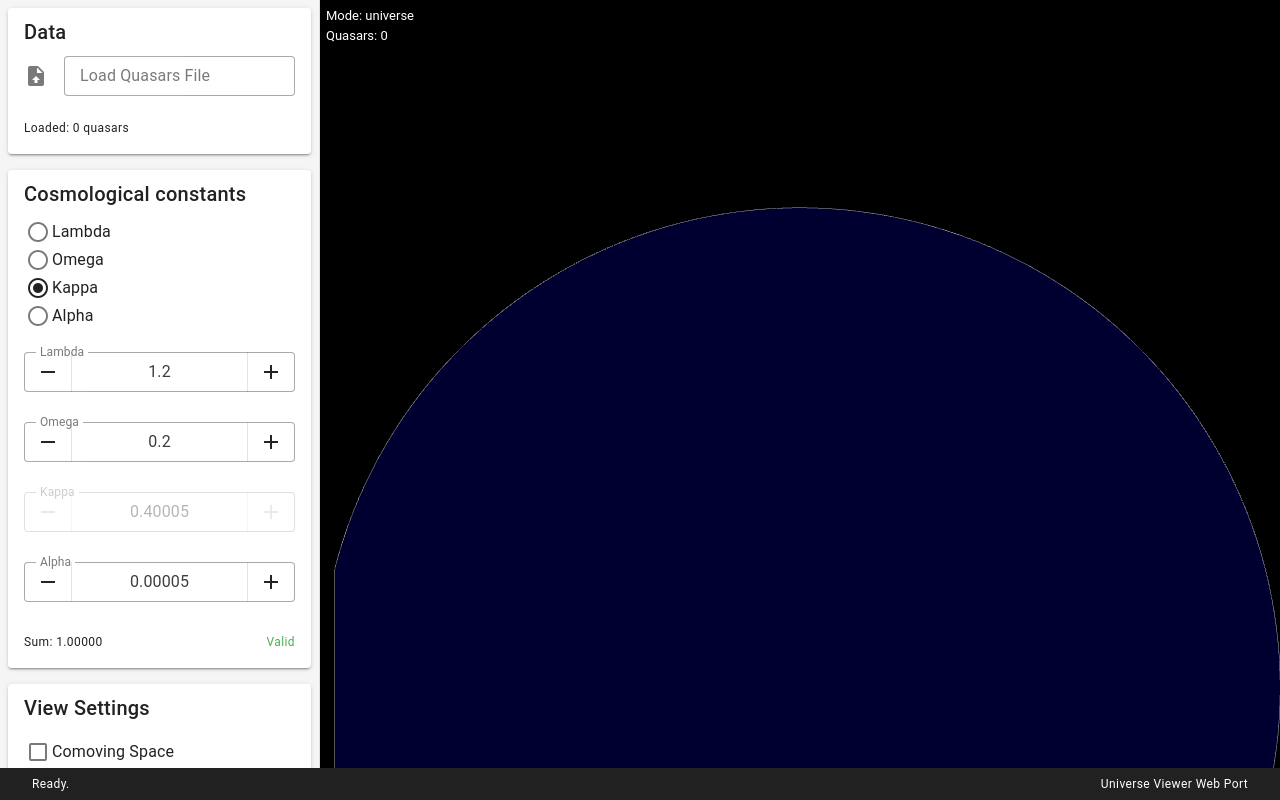
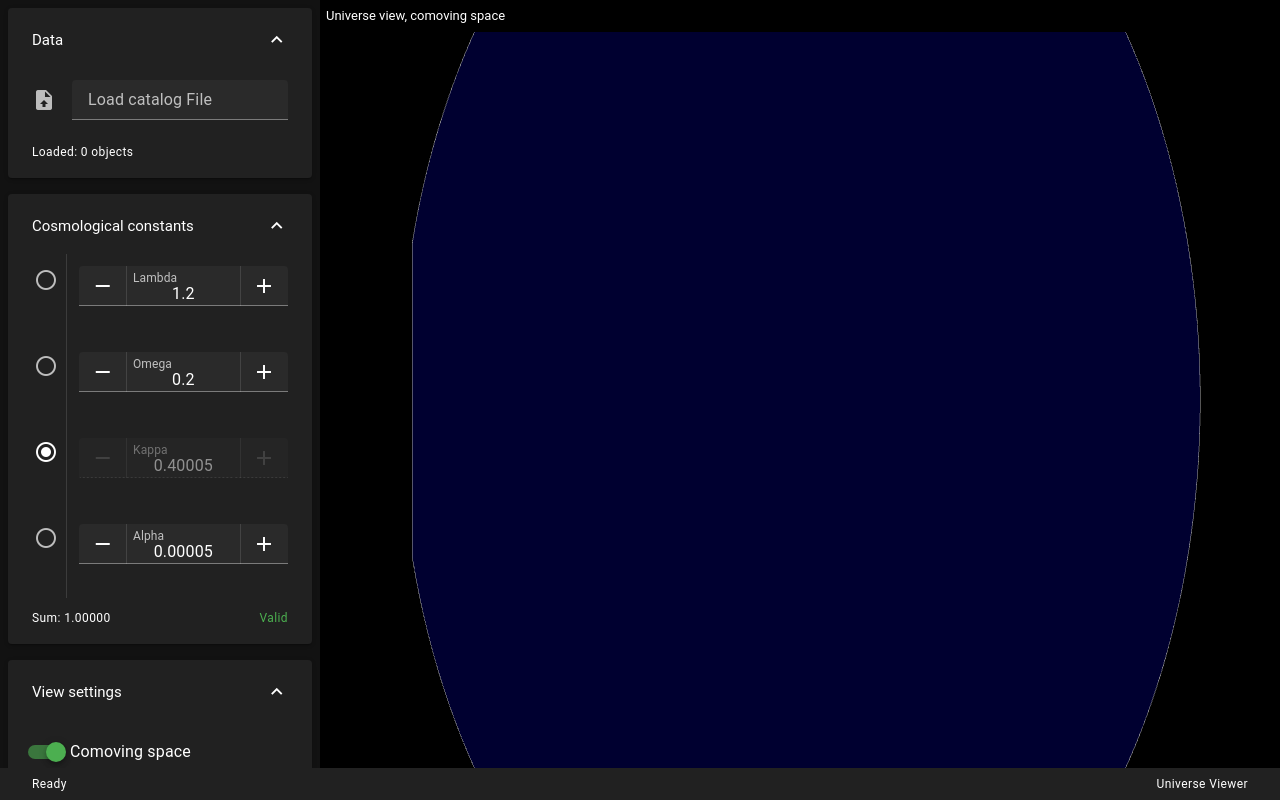
Before and after one commit to UniverseViewer/universe-viewer, a Vue app: page / in a window 1280 px wide. Built offline with nearby package versions, Linux system fonts and the light colour scheme.

Commit message:
Improved GUI

```diff
--- a/src/components/ViewerCanvas.vue
+++ b/src/components/ViewerCanvas.vue
@@ -12,8 +12,7 @@
 
     <!-- HUD (mode, points count) -->
     <div class="hud">
-      <div>Mode: {{ modeName }}</div>
-      <div>Quasars: {{ quasars ? quasars.length : 0 }}</div>
+      <div>{{ modeName }}</div>
     </div>
   </div>
 </template>
@@ -75,7 +74,16 @@ export default {
       refGroup: null,
     })
 
-    const modeName = computed(() => (state.mode === state.UNIVERSE_MODE ? 'universe' : 'sky'))
+    const modeName = computed(() => {
+      let value
+      if (state.mode === state.UNIVERSE_MODE) {
+        value = 'Universe view, '
+        value += comovingSpaceFlag.value ? 'comoving space' : 'reference space'
+      } else {
+        value = 'Sky view'
+      }
+      return value
+    })
 
     const selectionStyle = computed(() => {
       const x = Math.min(state.selectX1, state.selectX2)
--- a/src/main.js
+++ b/src/main.js
@@ -18,6 +18,9 @@ const vuetify = createVuetify({
       mdi,
     },
   },
+  theme: {
+    defaultTheme: 'dark',
+  },
 })
 
 import { createPinia } from 'pinia'
--- a/src/stores/universe.js
+++ b/src/stores/universe.js
@@ -40,7 +40,7 @@ export const useUniverseStore = defineStore('universe', () => {
 
   const viewerCanvas = ref(null)
   const precisionEnabled = ref(false)
-  const comovingSpaceFlag = ref(false)
+  const comovingSpaceFlag = ref(true)
   const somethingToShow = ref(false)
   const mainWin = ref(null)
   const pointSize = ref(2.0)
@@ -100,7 +100,7 @@ export const useUniverseStore = defineStore('universe', () => {
     userRA1.value = 0.0
     userDec1.value = 0.0
     userBeta.value = 0.0
-    comovingSpaceFlag.value = false
+    comovingSpaceFlag.value = true
     somethingToShow.value = false
   }
 
--- a/src/views/MainWindow.vue
+++ b/src/views/MainWindow.vue
@@ -4,33 +4,44 @@
       <v-container fluid class="fill-height pa-0 ma-0">
         <v-row no-gutters style="height: 100%">
           <!-- LEFT SIDEBAR -->
-          <v-col cols="3" class="pa-2 left-panel" style="overflow-y: auto; height: 100%">
+          <v-col cols="3" class="pa-2 bg_surface left-panel">
+            <v-expansion-panels
+              multiple
+              v-model="opened_panels"
+            >
             <!-- DATA LOADING -->
-            <v-card elevation="2" class="mb-4">
-              <v-card-title class="text-h6">Data</v-card-title>
-              <v-card-text>
+            <v-expansion-panel
+              title="Data"
+              value="data"
+            >
+              <v-expansion-panel-text>
                 <v-file-input
-                  label="Load Quasars File"
+                  label="Load catalog File"
                   accept=".dat,.txt"
                   @change="onFileChange"
+                  prepend-icon="mdi-file-upload"
                   density="compact"
-                  variant="outlined"
-                  prepend-icon="mdi-file-upload"
                 ></v-file-input>
-                <div class="text-caption">Loaded: {{ quasars ? quasars.length : 0 }} quasars</div>
-              </v-card-text>
-            </v-card>
+                <div class="text-caption">Loaded: {{ quasars ? quasars.length : 0 }} objects</div>
+              </v-expansion-panel-text>
+            </v-expansion-panel>
 
             <!-- COSMOLOGICAL CONSTANTS -->
-            <v-card elevation="2" class="mb-4">
-              <v-card-title class="text-h6">Cosmological constants</v-card-title>
-              <v-card-text>
+            <v-expansion-panel
+              title="Cosmological constants"
+              value="constants"
+            >
+              <v-expansion-panel-text>
                 <v-radio-group v-model="selectedConst" density="compact">
-                  <v-radio label="Lambda" value="lambda"></v-radio>
-                  <v-radio label="Omega" value="omega"></v-radio>
-                  <v-radio label="Kappa" value="kappa"></v-radio>
-                  <v-radio label="Alpha" value="alpha"></v-radio>
-                </v-radio-group>
+                  <v-row>
+                    <v-col cols="2" class="border-e">
+                      <v-tooltip text="Lambda as derived parameter">
+                        <template #activator="{ props }">
+                          <v-radio value="lambda" v-bind="props"></v-radio>
+                        </template>
+                      </v-tooltip>
+                    </v-col>
+                    <v-col cols="10">
                       <v-number-input
                         v-model="lambda"
                         :disabled="selectedConst === 'lambda'"
@@ -39,9 +50,18 @@
                         :step="0.05"
                         control-variant="split"
                         density="compact"
-                  variant="outlined"
-                  class="mb-2"
                       ></v-number-input>
+                    </v-col>
+                  </v-row>
+                  <v-row>
+                    <v-col cols="2" class="border-e">
+                      <v-tooltip text="Omega as derived parameter">
+                        <template #activator="{ props }">
+                          <v-radio value="omega" v-bind="props"></v-radio>
+                        </template>
+                      </v-tooltip>
+                    </v-col>
+                    <v-col cols="10">
                       <v-number-input
                         v-model="omega"
                         :disabled="selectedConst === 'omega'"
@@ -50,9 +70,18 @@
                         :step="0.05"
                         control-variant="split"
                         density="compact"
-                  variant="outlined"
-                  class="mb-2"
                       ></v-number-input>
+                    </v-col>
+                  </v-row>
+                  <v-row>
+                    <v-col cols="2" class="border-e">
+                      <v-tooltip text="Kappa as derived parameter">
+                        <template #activator="{ props }">
+                          <v-radio value="kappa" v-bind="props"></v-radio>
+                        </template>
+                      </v-tooltip>
+                    </v-col>
+                    <v-col cols="10">
                       <v-number-input
                         v-model="kappa"
                         :disabled="selectedConst === 'kappa'"
@@ -61,9 +90,18 @@
                         :step="0.05"
                         control-variant="split"
                         density="compact"
-                  variant="outlined"
-                  class="mb-2"
                       ></v-number-input>
+                    </v-col>
+                  </v-row>
+                  <v-row>
+                    <v-col cols="2" class="border-e">
+                      <v-tooltip text="Alpha as derived parameter">
+                        <template #activator="{ props }">
+                          <v-radio value="alpha" v-bind="props"></v-radio>
+                        </template>
+                      </v-tooltip>
+                    </v-col>
+                    <v-col cols="10">
                       <v-number-input
                         v-model="alpha"
                         :disabled="selectedConst === 'alpha'"
@@ -72,9 +110,10 @@
                         :step="0.05"
                         control-variant="split"
                         density="compact"
-                  variant="outlined"
-                  class="mb-2"
                       ></v-number-input>
+                    </v-col>
+                  </v-row>
+                </v-radio-group>
                 <div class="d-flex justify-space-between text-caption">
                   <span>Sum: {{ sumConsts.toFixed(5) }}</span>
                   <span
@@ -83,39 +122,115 @@
                     {{ isConstraintValid ? 'Valid' : 'Invalid' }}
                   </span>
                 </div>
-              </v-card-text>
-            </v-card>
+              </v-expansion-panel-text>
+            </v-expansion-panel>
 
             <!-- VIEW SETTINGS -->
-            <v-card elevation="2" class="mb-4">
-              <v-card-title class="text-h6">View Settings</v-card-title>
-              <v-card-text>
-                <v-checkbox
+            <v-expansion-panel
+              title="View settings"
+              value="view"
+            >
+              <v-expansion-panel-text>
+                <v-switch
                   v-model="comovingSpaceFlag"
-                  label="Comoving Space"
+                  label="Comoving space"
+                  color="success"
                   density="compact"
-                  hide-details
-                ></v-checkbox>
+                ></v-switch>
+                <v-switch
+                  v-model="showRefMarks"
+                  label="Show reference marks"
+                  color="success"
+                  density="compact"
+                ></v-switch>
+                <v-btn
+                  block
+                  class="mb-2"
+                  :color="isSkyMode ? 'primary' : 'secondary'"
+                  @click="toggleSkyMode"
+                >
+                  {{ isSkyMode ? 'Exit Sky View' : 'Sky View' }}
+                </v-btn>
+                <v-divider class="my-3"></v-divider>
+                <div class="text-subtitle-2 mb-2">Projection</div>
+                <v-btn-toggle
+                  v-model="view"
+                  mandatory
+                  class="mb-4 views"
+                >
+                  <v-btn :value="1">Edge 1</v-btn>
+                  <v-btn :value="2">Edge 2</v-btn>
+                  <v-btn :value="3">Edge 3</v-btn>
+                  <v-btn :value="4">Front 1</v-btn>
+                  <v-btn :value="5">Front 2</v-btn>
+                  <v-btn :value="6">Front 3</v-btn>
+                </v-btn-toggle>
+                <v-slider
+                  label="RA1 (h)"
+                  v-model="ra1"
+                  :max="24"
+                  :min="0"
+                  step="0.1"
+                >
+                  <template v-slot:append>
+                    {{ ra1.toFixed(1) }}
+                  </template>
+                </v-slider>
+                <v-slider
+                  label="Dec1 (deg)"
+                  v-model="dec1"
+                  :max="90"
+                  :min="-90"
+                  step="0.1"
+                >
+                  <template v-slot:append>
+                    {{ dec1.toFixed(1) }}
+                  </template>
+                </v-slider>
+                <v-slider
+                  label="Beta (h)"
+                  v-model="beta"
+                  :max="24"
+                  :min="0"
+                  step="0.1"
+                >
+                  <template v-slot:append>
+                    {{ beta.toFixed(1) }}
+                  </template>
+                </v-slider>
+                <v-divider class="my-3"></v-divider>
+                <v-slider
+                  label="Quasar Point Size"
+                  v-model="quasarPointSize"
+                  :max="10"
+                  :min="1"
+                  step="1"
+                >
+                  <template v-slot:append>
+                    {{ quasarPointSize.toFixed(1) }}
+                  </template>
+                </v-slider>
                 <v-checkbox
                   v-model="precisionEnabled"
                   label="High Precision Integration"
                   density="compact"
                   hide-details
                 ></v-checkbox>
-                <v-checkbox
-                  v-model="showRefMarks"
-                  label="Show Reference Marks"
-                  density="compact"
-                  hide-details
-                ></v-checkbox>
+              </v-expansion-panel-text>
+            </v-expansion-panel>
+
+            <!-- SELECTION -->
+            <v-expansion-panel
+              title="Selection"
+              value="select"
+            >
+              <v-expansion-panel-text>
                 <v-switch
                   v-model="selectionMode"
                   label="Selection Mode"
+                  color="success"
                   density="compact"
-                  color="primary"
-                  hide-details
                 ></v-switch>
-
                 <v-btn
                   v-if="selectionMode"
                   block
@@ -125,12 +240,9 @@
                 >
                   Reset Selection
                 </v-btn>
-
                 <v-radio-group
                   v-if="selectionMode"
                   v-model="selectionModeType"
-                  density="compact"
-                  hide-details
                   class="mt-3"
                   @update:modelValue="store.setSelectionModeType(selectionModeType)"
                 >
@@ -138,71 +250,10 @@
                   <v-radio label="Replace Selection" value="replace"></v-radio>
                   <v-radio label="Intersection Selection" value="intersection"></v-radio>
                 </v-radio-group>
+              </v-expansion-panel-text>
+            </v-expansion-panel>
 
-                <v-divider class="my-3"></v-divider>
-
-                <div class="text-subtitle-2 mb-2">Projection</div>
-                <v-btn
-                  block
-                  class="mb-2"
-                  :color="isSkyMode ? 'primary' : 'secondary'"
-                  @click="toggleSkyMode"
-                >
-                  {{ isSkyMode ? 'Exit Sky View' : 'Sky View' }}
-                </v-btn>
-                <v-btn-toggle
-                  v-model="view"
-                  mandatory
-                  density="compact"
-                  class="mb-4 d-flex flex-wrap"
-                >
-                  <v-btn :value="1" size="small">Edge 1</v-btn>
-                  <v-btn :value="2" size="small">Edge 2</v-btn>
-                  <v-btn :value="3" size="small">Edge 3</v-btn>
-                  <v-btn :value="4" size="small">Front 1</v-btn>
-                  <v-btn :value="5" size="small">Front 2</v-btn>
-                  <v-btn :value="6" size="small">Front 3</v-btn>
-                </v-btn-toggle>
-
-                <v-slider
-                  label="RA1 (h)"
-                  v-model="ra1"
-                  :max="24"
-                  :min="0"
-                  step="0.1"
-                  thumb-label
-                ></v-slider>
-                <v-slider
-                  label="Dec1 (deg)"
-                  v-model="dec1"
-                  :max="90"
-                  :min="-90"
-                  step="0.1"
-                  thumb-label
-                ></v-slider>
-                <v-slider
-                  label="Beta (h)"
-                  v-model="beta"
-                  :max="24"
-                  :min="0"
-                  step="0.1"
-                  thumb-label
-                ></v-slider>
-
-                <v-divider class="my-3"></v-divider>
-                <v-slider
-                  label="Quasar Point Size"
-                  v-model="quasarPointSize"
-                  :max="10"
-                  :min="1"
-                  step="1"
-                  thumb-label
-                ></v-slider>
-              </v-card-text>
-              <v-card-actions>
-                <v-btn block color="primary" @click="forceUpdate">Update Calculation</v-btn>
-              </v-card-actions>
-            </v-card>
+          </v-expansion-panels>
           </v-col>
 
           <!-- MAIN VIEWER -->
@@ -216,7 +267,7 @@
       <v-footer app height="32" class="bg-grey-darken-4 text-white">
         <v-row no-gutters class="px-4">
           <v-col class="text-caption">{{ infoLabel }}</v-col>
-          <v-col class="text-right text-caption">Universe Viewer Web Port</v-col>
+          <v-col class="text-right text-caption">Universe Viewer</v-col>
         </v-row>
       </v-footer>
     </v-main>
@@ -248,6 +299,9 @@ const {
   pointSize,
 } = storeToRefs(store)
 
+// Side bar
+const opened_panels = ref(['data', 'constants', 'view', 'select'])
+
 // Viewer Ref
 const viewer = ref(null)
 
@@ -256,7 +310,7 @@ const selectedConst = ref('kappa')
 const showRefMarks = ref(true)
 const selectionMode = ref(false)
 const isSkyMode = ref(false)
-const infoLabel = ref('Ready.')
+const infoLabel = ref('Ready')
 
 // ra1, dec1, beta need to be computed to convert from rad to hours/deg for sliders
 const ra1 = computed({
@@ -301,7 +355,7 @@ function onFileChange(event) {
     try {
       const content = e.target.result
       const count = loadCatalogADR(content)
-      infoLabel.value = `Loaded ${count} quasars.`
+      infoLabel.value = `Loaded ${count} objects`
       forceUpdate()
     } catch (err) {
       console.error(err)
@@ -328,11 +382,9 @@ function toggleSkyMode() {
     if (isSkyMode.value) {
       viewer.value.setModePublic(0) // UNIVERSE_MODE
       isSkyMode.value = false
-      infoLabel.value = 'Universe Mode'
     } else {
       viewer.value.setModePublic(1) // SKY_MODE
       isSkyMode.value = true
-      infoLabel.value = 'Sky Mode'
     }
   }
 }
@@ -414,10 +466,19 @@ watch([comovingSpaceFlag, precisionEnabled], () => {
 
 <style scoped>
 .left-panel {
-  background: #f5f5f5;
-  border-right: 1px solid #e0e0e0;
+  overflow-y: auto;
+  height: 100vh;
 }
 .viewer-col {
   background: black;
 }
+.views {
+  display: flex !important;
+  flex-wrap: wrap !important;
+}
+.views .v-btn {
+  flex: 0 0 33.33%;
+  max-width: 33.33%;
+  box-sizing: border-box;
+}
 </style>
```
Lines whose indentation alone changed are shown as unchanged.
